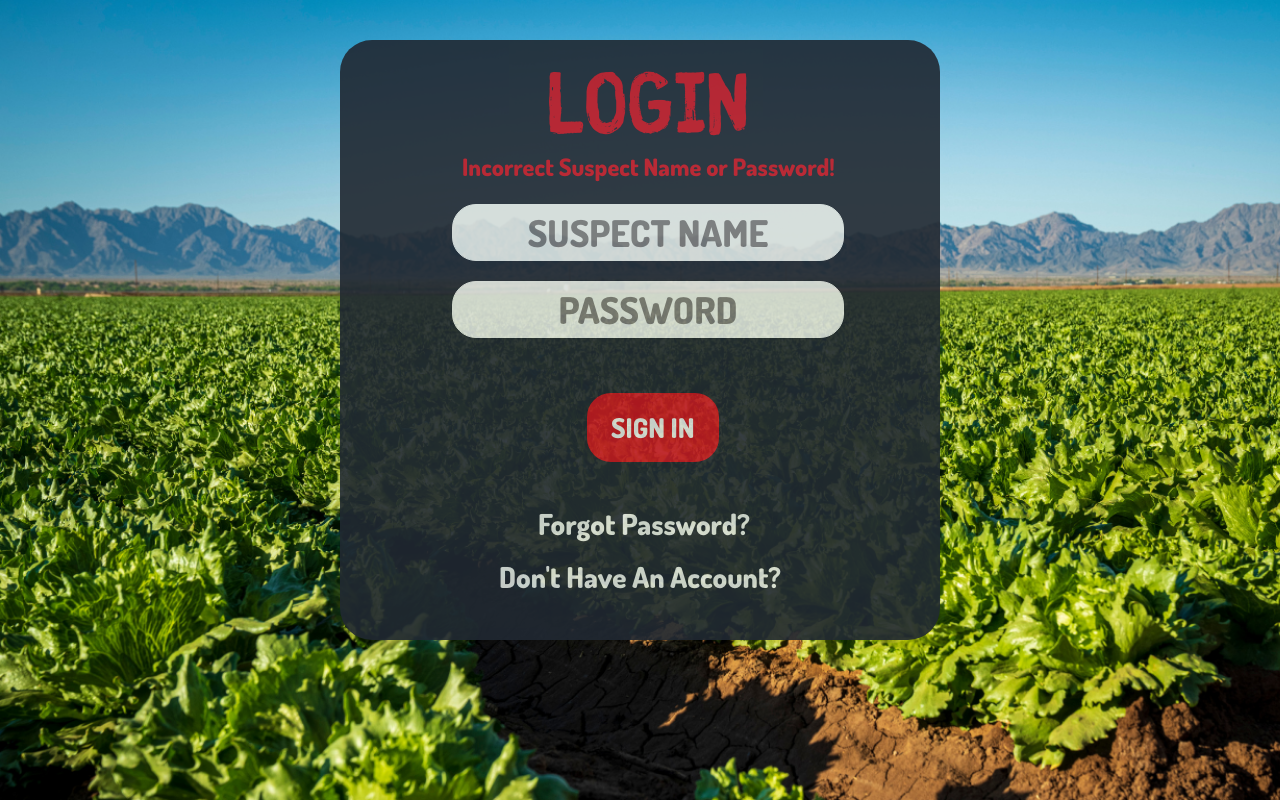
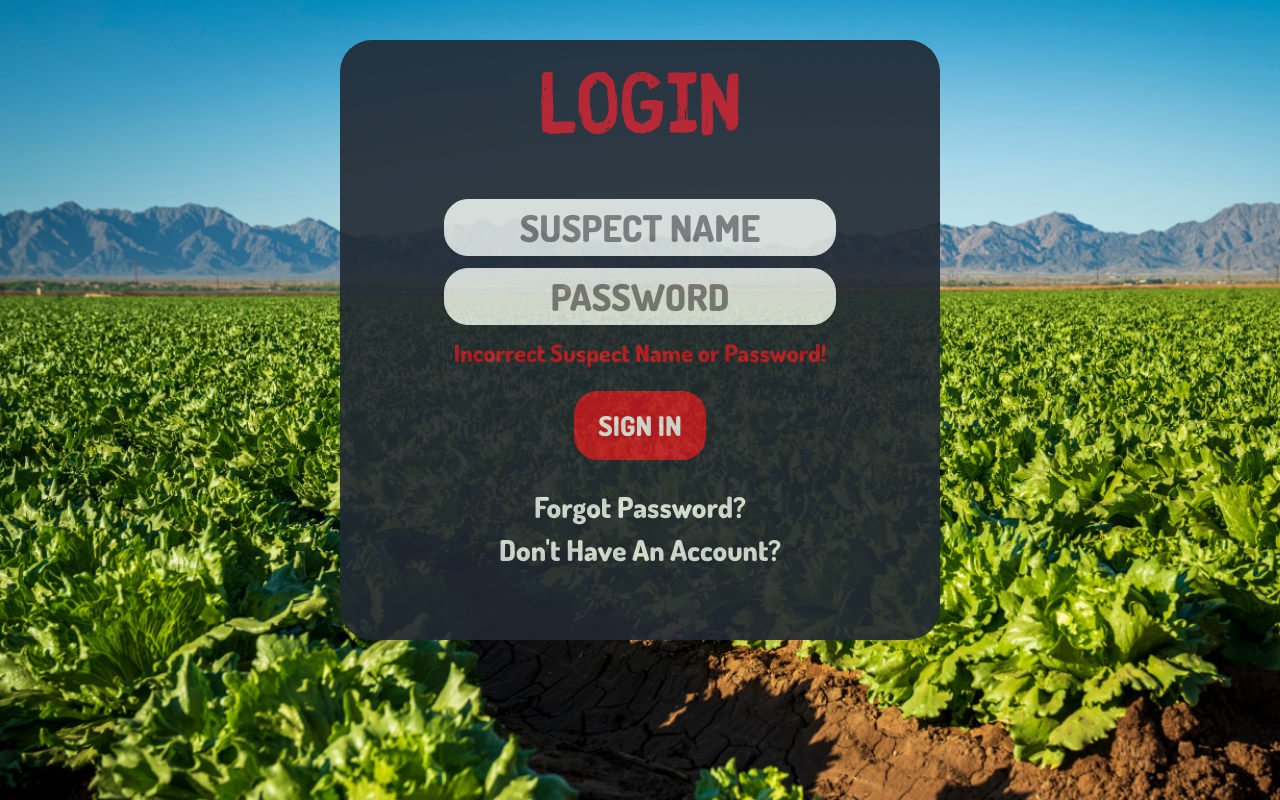
Before and after one commit to LettuceInvestigate/FindDaniel, a PHP site: page /html/login.html in a window 1280 px wide. Shown: the part 135-935 px from the top of the page. Run offline with PHP 8.4, Linux system fonts and the light colour scheme; some libraries are stand-ins or nearby versions.

Commit message:
Rebuilt all of: Login.html. Removed wrong padding/margin
Login page is now centered automatically using bootstrap. No need to use any padding or margin for horizontal allignment!

```diff
--- a/css/styles.css
+++ b/css/styles.css
@@ -39,8 +39,9 @@
   border: 4px solid #bc1823;
   border-radius: 24px;
   transition-duration: 0.4s;
-  margin-top: 55px;
-  margin-left: 235px;
+  max-width: fit-content;
+  max-height: fit-content;
+  margin: auto;
   cursor: pointer;
 }
 
@@ -78,8 +79,6 @@
   border: none;
   cursor: pointer;
   transition-duration: 0.4s;
-  margin-left: 147px;
-  margin-top: 10px;
 }
 
 #register-button:hover {
@@ -94,8 +93,7 @@
   border: none;
   cursor: pointer;
   transition-duration: 0.4s;
-  margin-left: 186px;
-  margin-top: 40px;
+  padding-top: 25px;
 }
 
 #forgotpw-button:hover {
--- a/html/login.html
+++ b/html/login.html
@@ -34,33 +34,32 @@
     style='background-image: url("/images/field.png"); background-size: cover; padding-bottom: 70px; padding-top: 70px;'>
     <div class='container rounded-5' style='background-color: #212932; opacity: 90%; margin-top: -30px; width: 600px; height: 600px; border-radius: 24px;'>
       <!-- Title -->
-      <div id= "our-red" style="font-size: 6rem; animation: fadeIn 4s; font-family: fibre; margin-left: 195px;">
-        Login
+      <div id= "our-red" style="font-size: 6rem; animation: fadeIn 4s; font-family: fibre;">
+        <center>Login</center>
       </div>
 
       <!-- Suspect Name -->
-      <input id="suspect-name" type="username" style='font-family: bobby; text-align: center; font-size: 2.3rem; color: #212932; background-color: #d9dfdb;
-      border-radius: 24px; margin-left: 100px; margin-top: 20px; border: 1px solid #d9dfdb;' placeholder="SUSPECT NAME">
+      <center><input id="suspect-name" type="username" style='font-family: bobby; text-align: center; font-size: 2.3rem; color: #212932; background-color: #d9dfdb;
+      border-radius: 24px; margin-top: 15px; border: 1px solid #d9dfdb;' placeholder="SUSPECT NAME"></center>
 
       <!-- Password -->
-      <input id="password" type="password" style='font-family: bobby; text-align: center; font-size: 2.3rem; color: #212932; background-color: #d9dfdb;
-      border-radius: 24px; margin-top: 20px; margin-left: 100px; border: 1px solid #d9dfdb;' placeholder="PASSWORD">
-
-      <!-- Sign-In Button -->
-      <button id="signin-button" onclick="window.location.href='dashboard.html';">SIGN IN</button>
-
-      <!-- Forgot Password Button -->
-      <button id="forgotpw-button" onclick="window.location.href='register.html';">Forgot Password?</button>
-
-      <!-- Register Button -->
-      <button id="register-button" onclick="window.location.href='register.html';">Don't Have An Account?</button>
+      <center><input id="password" type="password" style='font-family: bobby; text-align: center; font-size: 2.3rem; color: #212932; background-color: #d9dfdb;
+      border-radius: 24px; margin-top: 12px; margin-bottom: 25px; border: 1px solid #d9dfdb;' placeholder="PASSWORD"></center>
 
       <!-- Hide this while the user is in the process of signing in -->
       <!-- Suspect Name/Password Error Message -->
-      <div id="register-error" style='font-family: bobby; font-size: 1.5rem; color: #bc1823;
-          margin-top: -450px; margin-left: 110px;'>
-          Incorrect Suspect Name or Password!</div>
-      </div>
+      <center><div id="register-error" style='margin-top: -15px; margin-bottom: 20px; font-family: bobby; font-size: 1.5rem; color: #bc1823;'>
+        Incorrect Suspect Name or Password!</div></center>
+
+      <!-- Sign-In Button -->
+      <center><button id="signin-button" onclick="window.location.href='dashboard.html';">SIGN IN</button></center>
+
+      <!-- Forgot Password Button -->
+      <center><button id="forgotpw-button" onclick="window.location.href='register.html';">Forgot Password?</button></center>
+
+      <!-- Register Button -->
+      <center><button id="register-button" onclick="window.location.href='register.html';">Don't Have An Account?</button></center>
+
     </div>
   </div>
 </body>
```
Also changed, not shown: TODO-NOTES.txt (+0 -19 lines).
